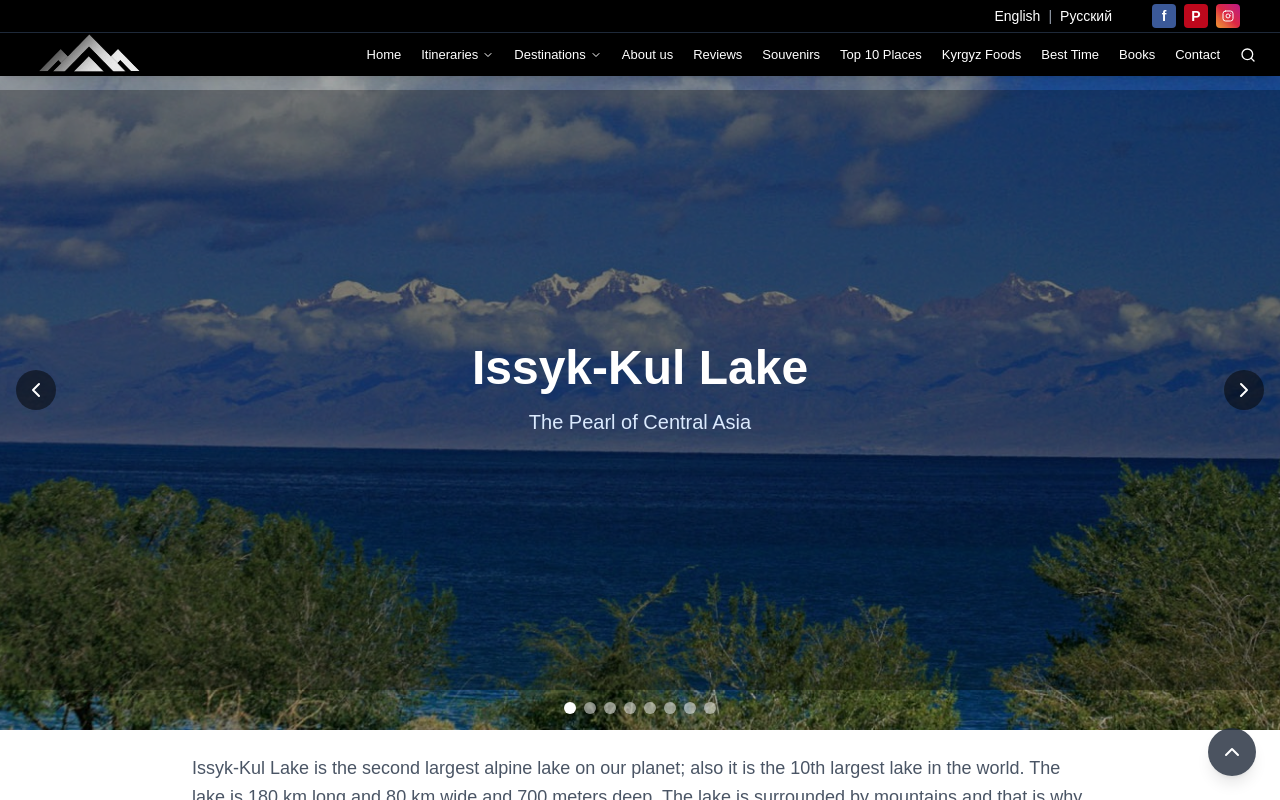
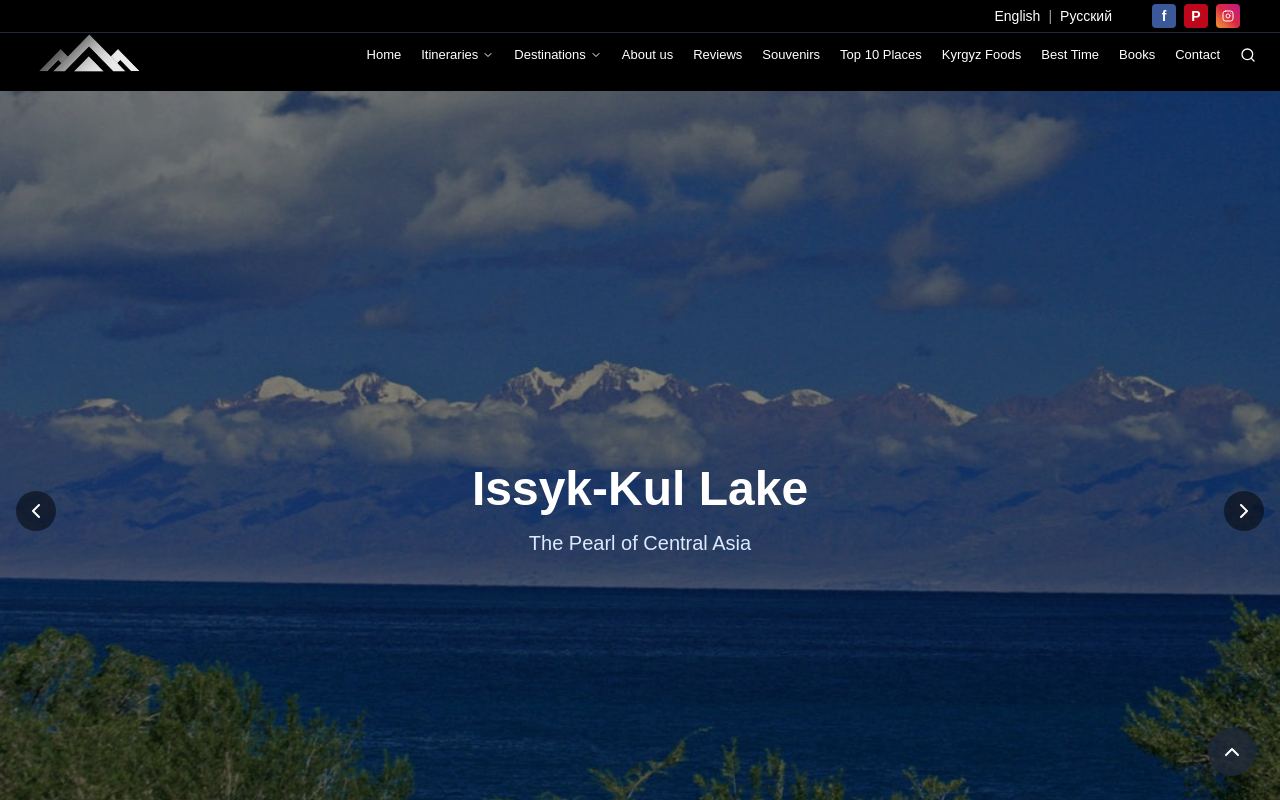
Before and after one commit to Erkebulan100/kyrgyzstan-ai-tourism-thesis, a Next.js app: page /destinations/issyk-kul-lake in a window 1280 px wide. Shown: the top 800 px of the page. Built offline with nearby package versions, Linux system fonts and the light colour scheme.

Commit message:
Fixed hero section in Issyk-Kul/page.js

```diff
--- a/app/destinations/issyk-kul-lake/page.js
+++ b/app/destinations/issyk-kul-lake/page.js
@@ -28,7 +28,7 @@ function IssykKulContent() {
     <main className="min-h-screen bg-white">
 
      {/* Hero Section with Slider */}
-      <section className="relative h-[100vh] max-h-[600px] flex items-center justify-center">
+<section className="relative w-full">
   <ImageSlider
     images={[
       '/images/destinations/issyk-kul-lake/slide-1.jpg',
@@ -38,13 +38,25 @@ function IssykKulContent() {
       '/images/destinations/issyk-kul-lake/slide-5.jpg',
       '/images/destinations/issyk-kul-lake/slide-6.jpg',
       '/images/destinations/issyk-kul-lake/slide-7.jpg',
-            '/images/destinations/issyk-kul-lake/slide-8.jpg',
+      // '/images/destinations/issyk-kul-lake/slide-8.jpg',
     ]}
-        //   autoHeight={true}
+    height="h-[60vh] md:h-[105vh]"
+    positions={[
+      'center center',  // slide-1
+      'center center',  // slide-2
+      'center center',  // slide-3
+      'center center',  // slide-4
+      'center center',  // slide-5
+      'center center',  // slide-6
+      'center center',  // slide-7
+      'center center',  // slide-8
+    ]}
+    defaultPosition="center center"
   />
+
   {/* Overlay Text */}
-        <div className="absolute inset-0 bg-black/30 flex items-center justify-center">
-          <div className="text-center text-white px-4">
+  <div className="absolute inset-0 bg-black/30 flex items-center justify-center z-10 pointer-events-none">
+    <div className="text-center text-white px-4 pointer-events-auto">
       <h1 className="text-5xl font-bold mb-4">Issyk-Kul Lake</h1>
       <p className="text-xl text-blue-100">The Pearl of Central Asia</p>
     </div>
--- a/app/layout.js
+++ b/app/layout.js
@@ -170,7 +170,7 @@ export default function RootLayout({ children }) {
       >
         <Header />
         {/* Spacer - matches header height, black background */}
-        <div className="h-[60px] md:h-[90px] bg-black" />
+        <div className="h-[73px] md:h-[91px] bg-black" />
         {children}
         <Footer />
         <ScrollToTop />
```
Also changed, not shown: components/Header.js (line endings or trailing spaces). Lines whose indentation alone changed are shown as unchanged.
